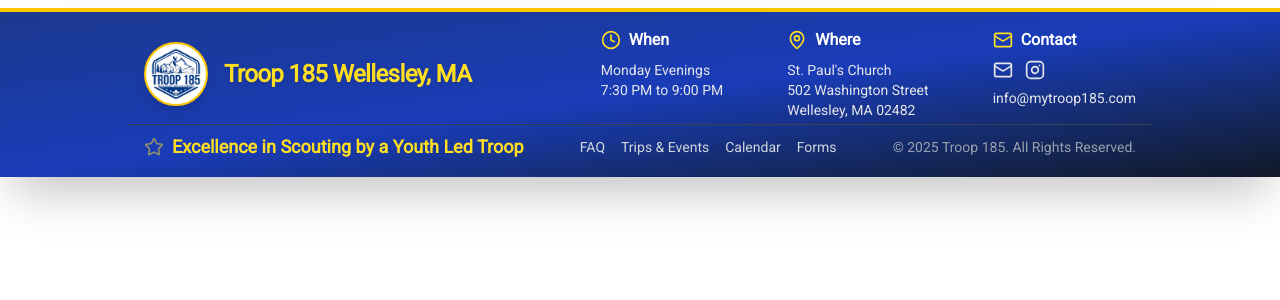
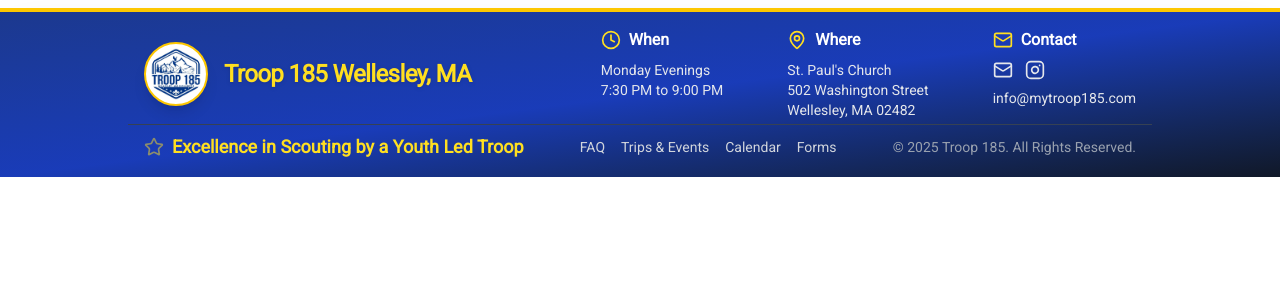
Before and after one commit to B00M3000/Troop-185, a SvelteKit app: page /footer-embed in a window 1280 px wide. Shown: the top 300 px of the page. Built offline with nearby package versions, Linux system fonts and the light colour scheme.

Commit message:
ensure embeded footer on Wix Wreate site doesn't have a scroll bar

```diff
--- a/src/routes/footer-embed/+layout.svelte
+++ b/src/routes/footer-embed/+layout.svelte
@@ -1 +1,18 @@
 <slot />
+
+<style>
+  /* Use :global() to target the <body> element of the document */
+  :global(body) {
+    /* Hide the scrollbar */
+    overflow: hidden;
+
+    /* Ensure no unwanted margins/padding push content out */
+    margin: 0;
+    padding: 0;
+  }
+
+  /* Optional: Ensure the root element doesn't cause overflow */
+  :root {
+    overflow: hidden;
+  }
+</style>
```
